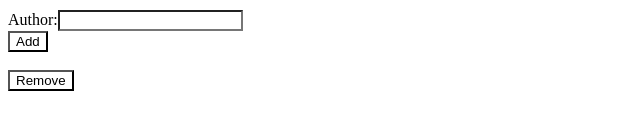
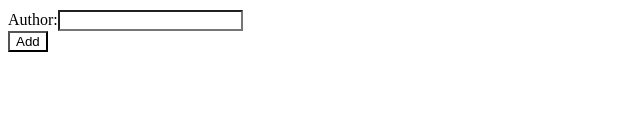
Before and after one commit to ridabensalem/Bookstore-, a React (Create React App) app: page / in a window 1280 px wide. Shown: the part 424-554 px from the top of the page, without its empty margins (0-640 px from the left). Built offline with nearby package versions, Linux system fonts and the light colour scheme.

Commit message:
delete the remove button form the form

```diff
--- a/src/Components/form.jsx
+++ b/src/Components/form.jsx
@@ -16,9 +16,6 @@ const Form = () => (
       <button type="submit"> Add</button>
       {' '}
       <br />
-      {' '}
-      <br />
-      <button type="submit">Remove</button>
     </form>
   </>
 );
```
